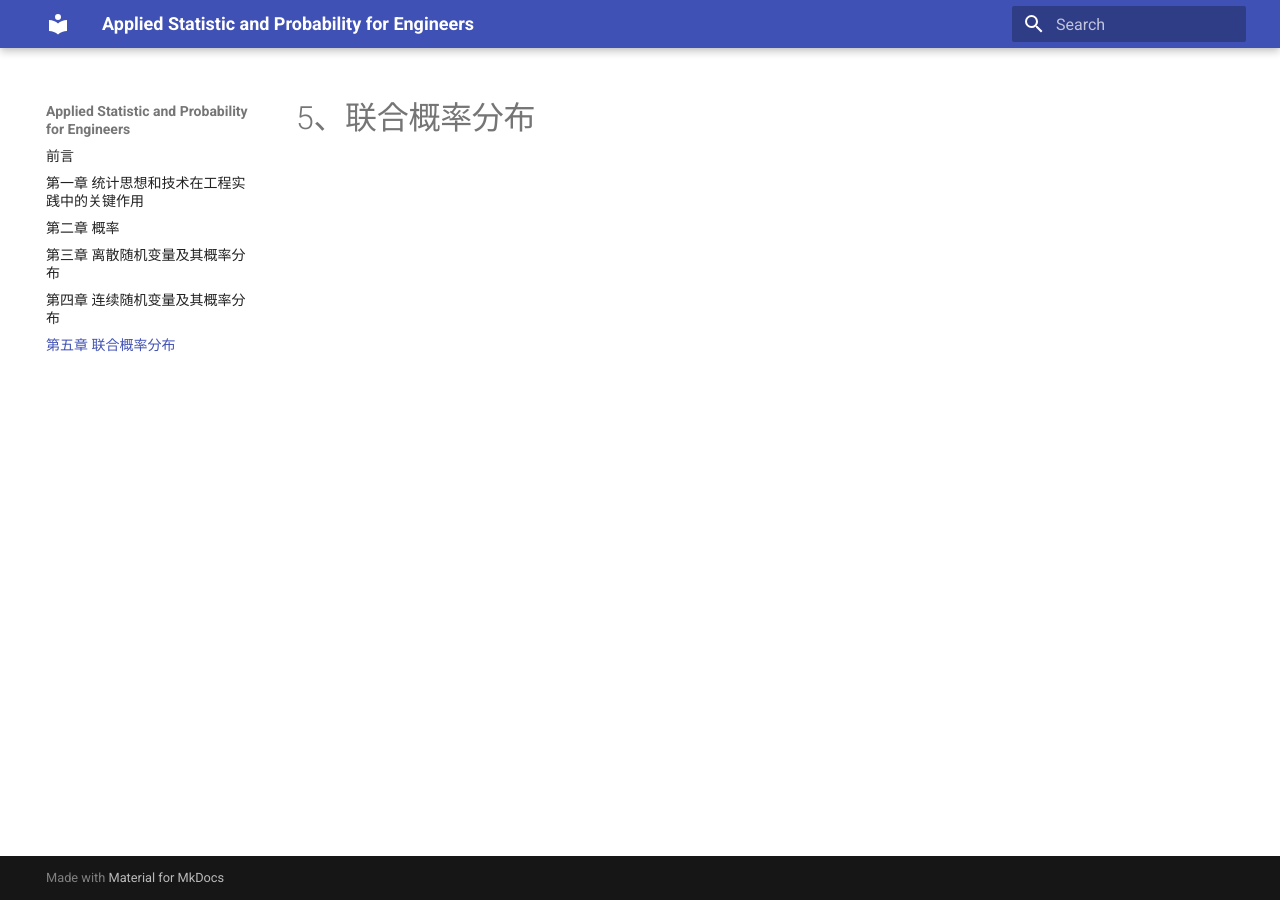
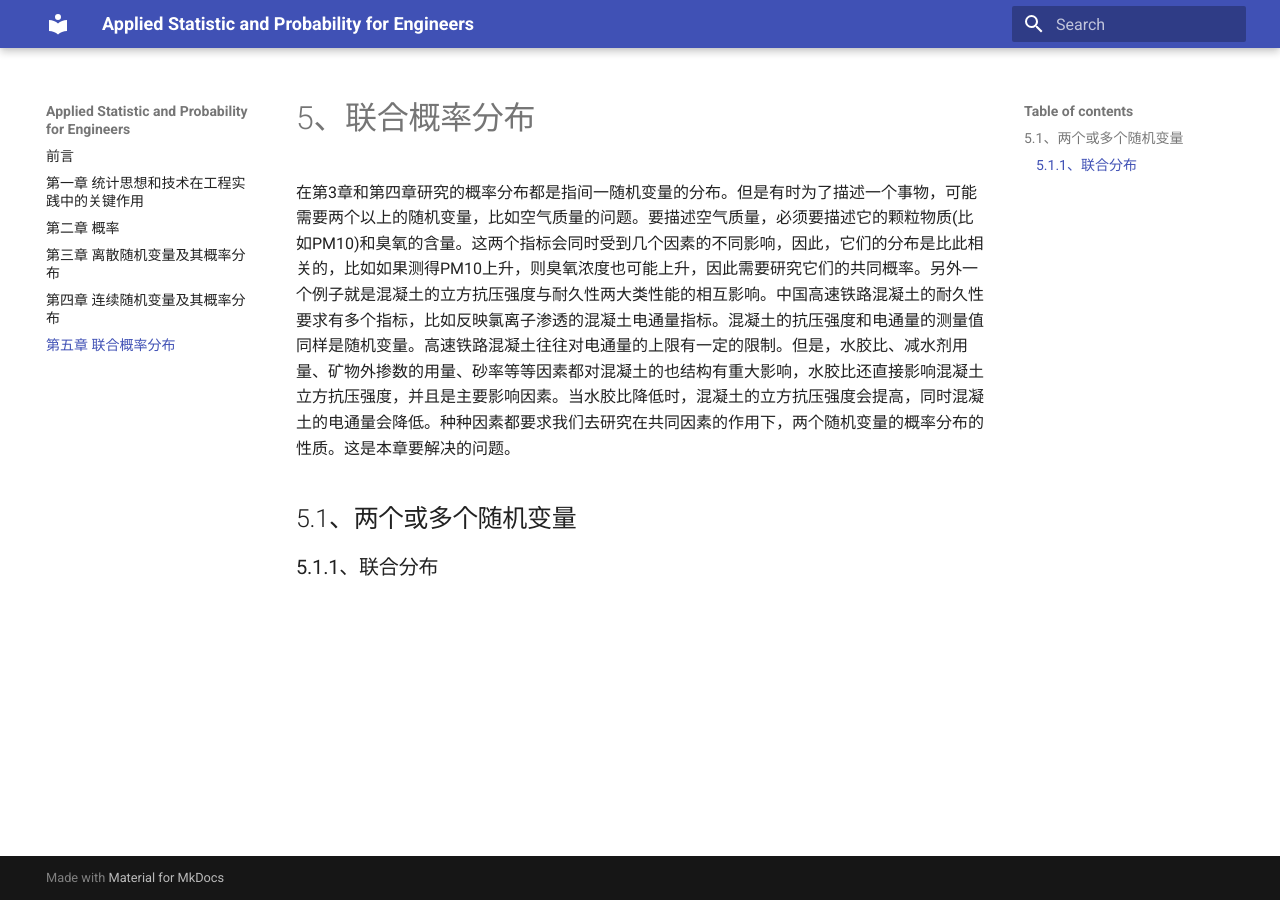
Before and after one commit to chenmich/applied_statistic_and_probability_for_engineers, an MkDocs documentation site: the page built from docs/fifth.md, in a window 1280 px wide. Built offline with MkDocs 1.6.1 and Material for MkDocs 9.7.7, drawn with Linux system fonts in a browser that asks for light colours.

Commit message:
begin 5.1

```diff
--- a/docs/fifth.md
+++ b/docs/fifth.md
@@ -1 +1,9 @@
 # 5、联合概率分布
+
+在第3章和第四章研究的概率分布都是指间一随机变量的分布。但是有时为了描述一个事物，可能需要两个以上的随机变量，比如空气质量的问题。要描述空气质量，必须要描述它的颗粒物质(比如PM10)和臭氧的含量。这两个指标会同时受到几个因素的不同影响，因此，它们的分布是比此相关的，比如如果测得PM10上升，则臭氧浓度也可能上升，因此需要研究它们的共同概率。另外一个例子就是混凝土的立方抗压强度与耐久性两大类性能的相互影响。中国高速铁路混凝土的耐久性要求有多个指标，比如反映氯离子渗透的混凝土电通量指标。混凝土的抗压强度和电通量的测量值同样是随机变量。高速铁路混凝土往往对电通量的上限有一定的限制。但是，水胶比、减水剂用量、矿物外掺数的用量、砂率等等因素都对混凝土的也结构有重大影响，水胶比还直接影响混凝土立方抗压强度，并且是主要影响因素。当水胶比降低时，混凝土的立方抗压强度会提高，同时混凝土的电通量会降低。种种因素都要求我们去研究在共同因素的作用下，两个随机变量的概率分布的性质。这是本章要解决的问题。
+
+## 5.1、两个或多个随机变量
+
+
+
+### 5.1.1、联合分布
```
